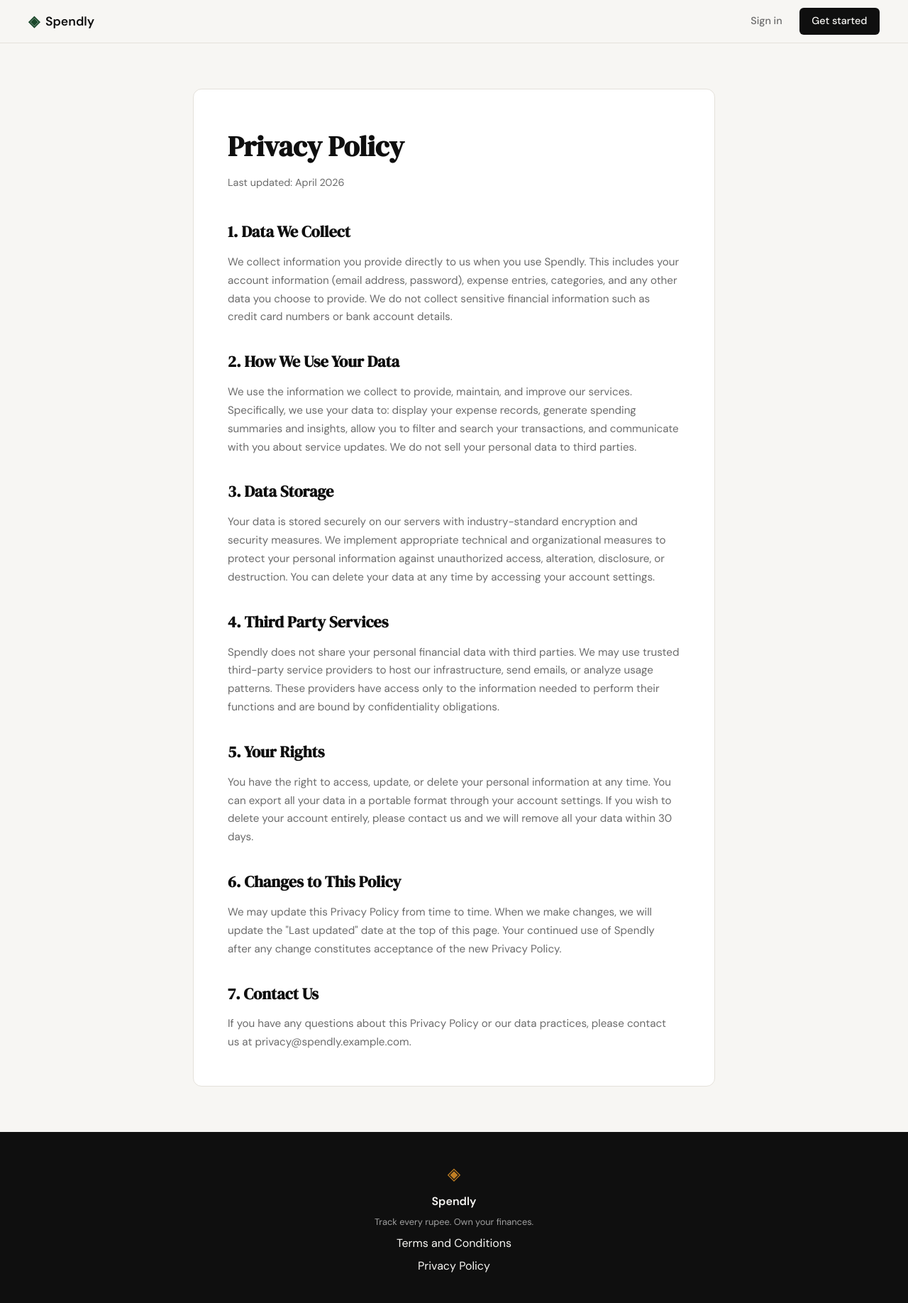
After one commit to dhananjayyadav95/spendly, a Flask app: page /privacy in a window 1280 px wide. The commit adds this page. Shown: the whole page at 71% size. Run offline with Flask 3, Linux system fonts and the light colour scheme.

Commit message:
landing: add privacy policy page and route

```diff
--- a/app.py
+++ b/app.py
@@ -25,6 +25,11 @@ def login():
 @app.route("/terms")
 def terms():
     return render_template("terms.html")
+
+
+@app.route("/privacy")
+def privacy():
+    return render_template("privacy.html")
 
 
 # ------------------------------------------------------------------ #
--- a/templates/base.html
+++ b/templates/base.html
@@ -35,7 +35,7 @@
             <span class="footer-name">Spendly</span>
             <p class="footer-copy">Track every rupee. Own your finances.</p>
             <a href="{{ url_for('terms') }}">Terms and Conditions</a>
-            <a href="#">Privacy Policy</a>
+            <a href="{{ url_for('privacy') }}">Privacy Policy</a>
 
         </div>
     </footer>
--- /dev/null
+++ b/templates/privacy.html
@@ -0,0 +1,47 @@
+{% extends "base.html" %}
+
+{% block title %}Privacy Policy — Spendly{% endblock %}
+
+{% block content %}
+<section class="terms-section">
+    <div class="terms-container">
+        <h1 class="terms-title">Privacy Policy</h1>
+        <p class="terms-intro">Last updated: April 2026</p>
+
+        <section class="terms-block">
+            <h2>1. Data We Collect</h2>
+            <p>We collect information you provide directly to us when you use Spendly. This includes your account information (email address, password), expense entries, categories, and any other data you choose to provide. We do not collect sensitive financial information such as credit card numbers or bank account details.</p>
+        </section>
+
+        <section class="terms-block">
+            <h2>2. How We Use Your Data</h2>
+            <p>We use the information we collect to provide, maintain, and improve our services. Specifically, we use your data to: display your expense records, generate spending summaries and insights, allow you to filter and search your transactions, and communicate with you about service updates. We do not sell your personal data to third parties.</p>
+        </section>
+
+        <section class="terms-block">
+            <h2>3. Data Storage</h2>
+            <p>Your data is stored securely on our servers with industry-standard encryption and security measures. We implement appropriate technical and organizational measures to protect your personal information against unauthorized access, alteration, disclosure, or destruction. You can delete your data at any time by accessing your account settings.</p>
+        </section>
+
+        <section class="terms-block">
+            <h2>4. Third Party Services</h2>
+            <p>Spendly does not share your personal financial data with third parties. We may use trusted third-party service providers to host our infrastructure, send emails, or analyze usage patterns. These providers have access only to the information needed to perform their functions and are bound by confidentiality obligations.</p>
+        </section>
+
+        <section class="terms-block">
+            <h2>5. Your Rights</h2>
+            <p>You have the right to access, update, or delete your personal information at any time. You can export all your data in a portable format through your account settings. If you wish to delete your account entirely, please contact us and we will remove all your data within 30 days.</p>
+        </section>
+
+        <section class="terms-block">
+            <h2>6. Changes to This Policy</h2>
+            <p>We may update this Privacy Policy from time to time. When we make changes, we will update the "Last updated" date at the top of this page. Your continued use of Spendly after any change constitutes acceptance of the new Privacy Policy.</p>
+        </section>
+
+        <section class="terms-block">
+            <h2>7. Contact Us</h2>
+            <p>If you have any questions about this Privacy Policy or our data practices, please contact us at privacy@spendly.example.com.</p>
+        </section>
+    </div>
+</section>
+{% endblock %}
```
